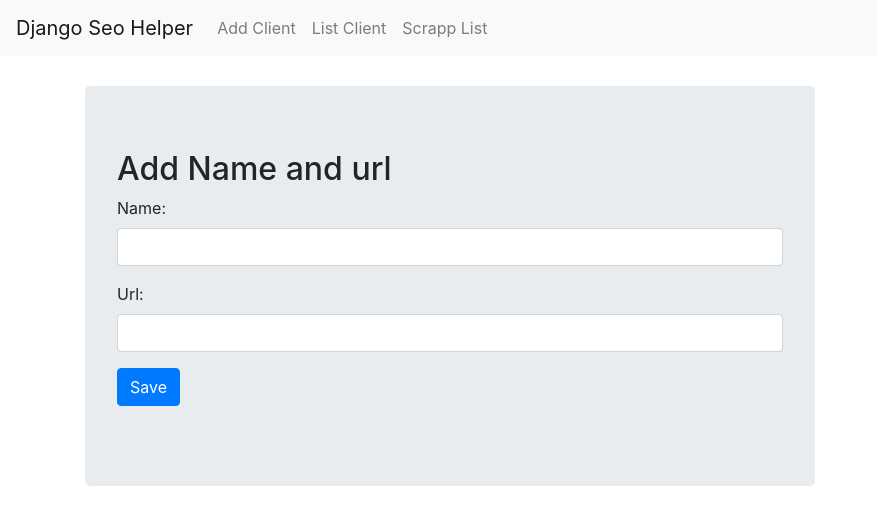
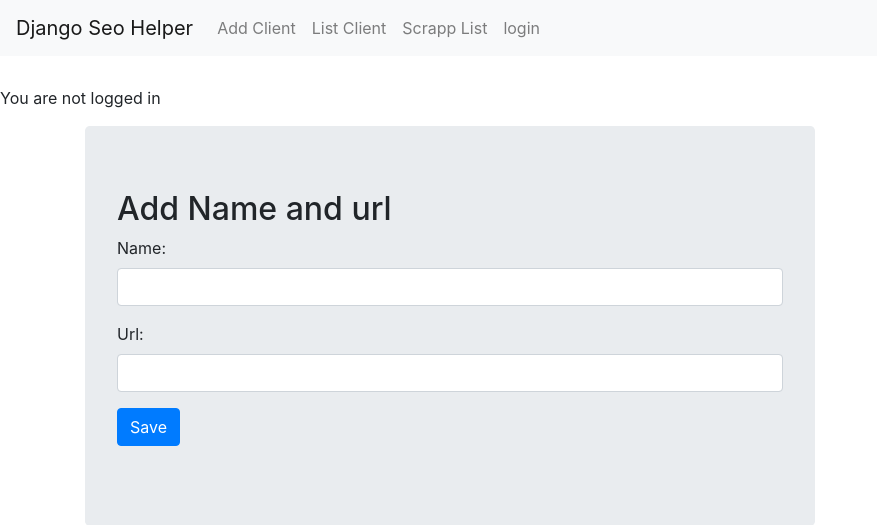
Before and after one commit to pragiark/django-seo-helper, a Django app: page /add-client/ in a window 1280 px wide. Shown: the top 525 px of the page, without its empty margins (0-877 px from the left). Run offline with Django 3.2, Linux system fonts and the light colour scheme; some libraries are stand-ins or nearby versions.

Commit message:
Adding login to menu

```diff
--- a/django_seo_helper/templates/django_seo_helper/base.html
+++ b/django_seo_helper/templates/django_seo_helper/base.html
@@ -23,9 +23,25 @@
             <li class="nav-item">
                 <a class="nav-link" href="{% url 'scrapp_list' %}">Scrapp List</a>
             </li>
+             <li class="nav-item">
+                 {% if user.is_authenticated %}
+                    <a class="nav-link" href="{% url 'logout' %}">logout {{ user.username }}</a>
+                 {% else %}
+                    <a class="nav-link" href="{% url 'login' %}">login</a>
+                 {% endif %}
+            </li>
         </ul>
-    </div>
+     </div>
+
 </nav>
+
+{% if user.is_authenticated %}
+   Hi {{ user.username }}
+
+{% else %}
+  <p>You are not logged in</p>
+{% endif %}
+
 <div class="container">
     {% block content %}{% endblock %}
 </div>
```
